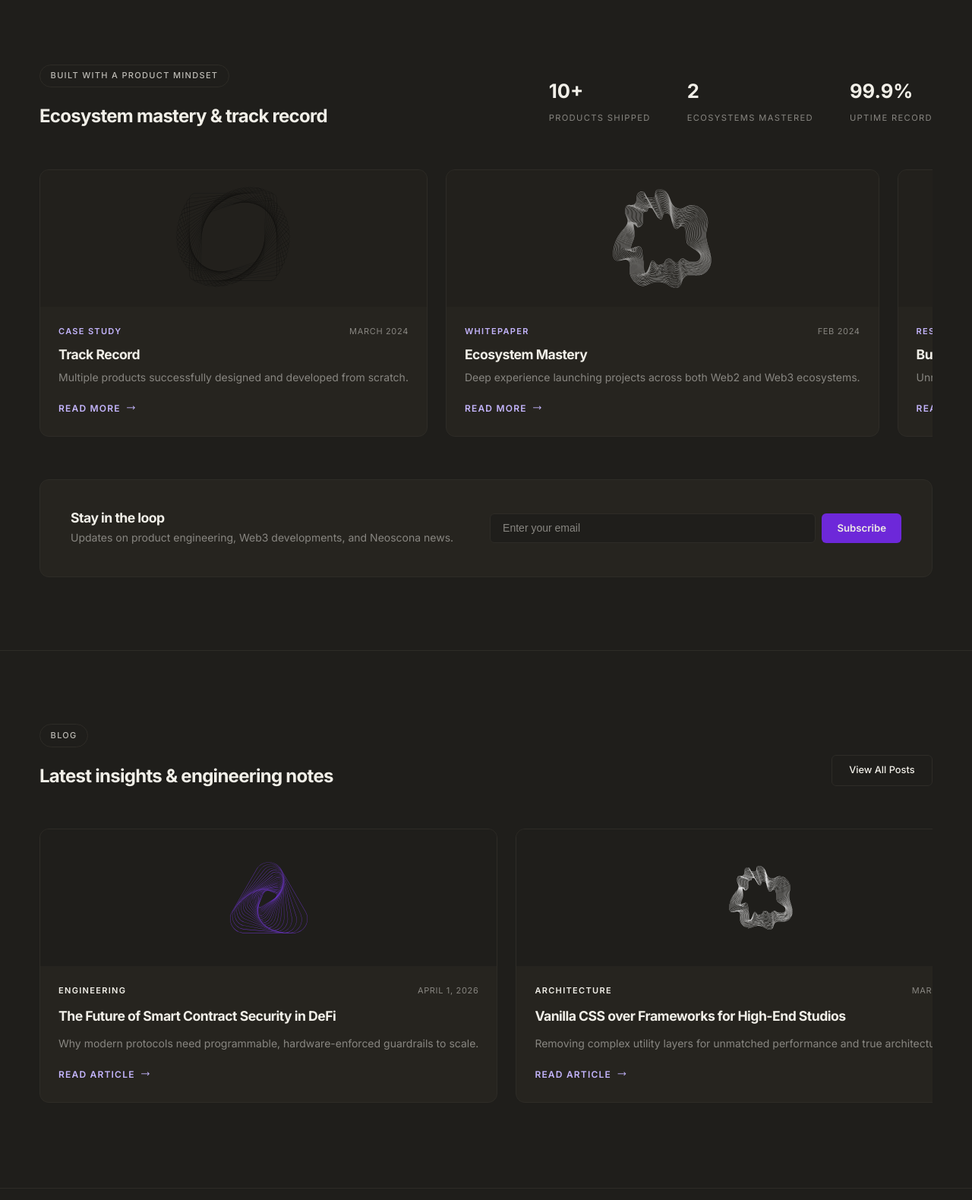
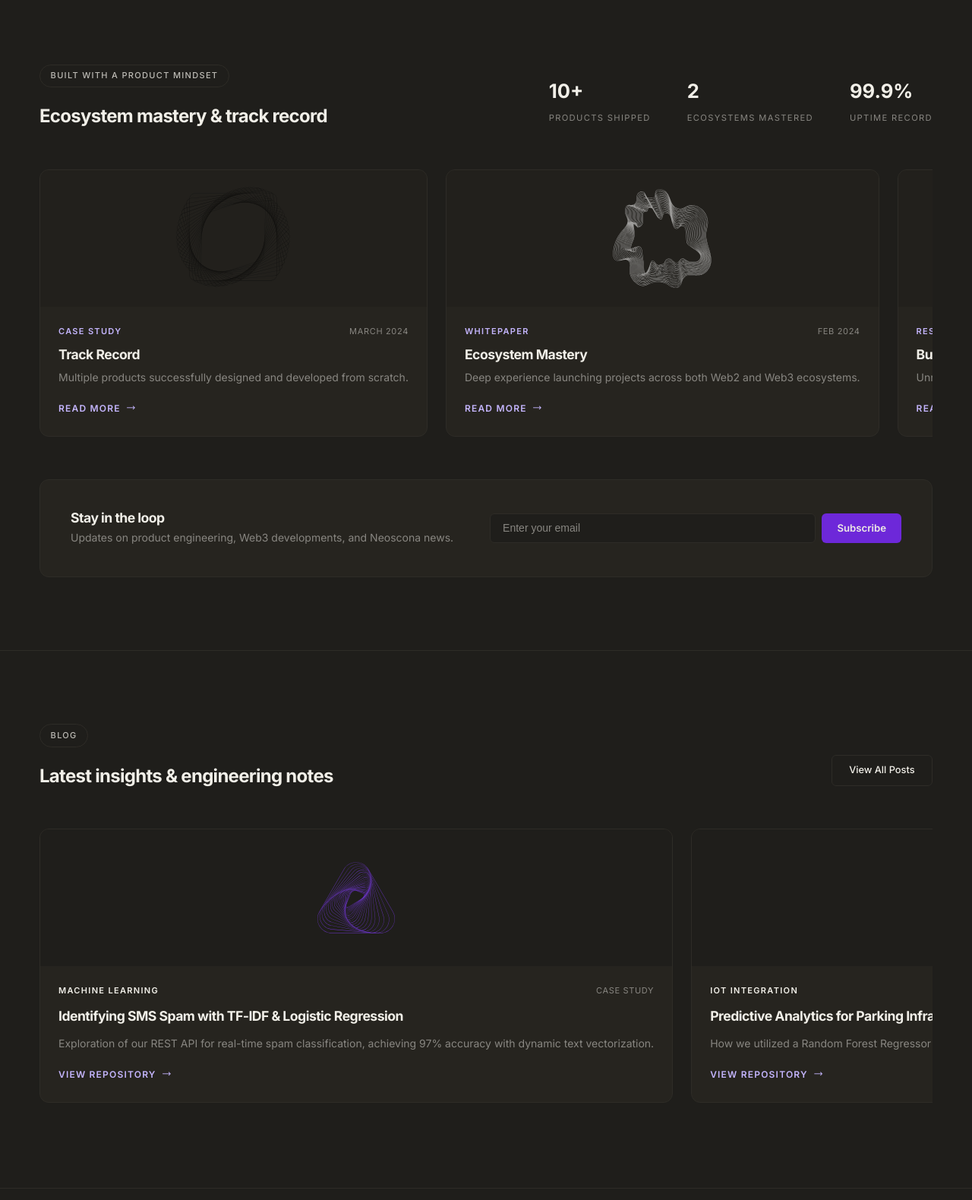
Before and after one commit to the-foundingengineer/neoscona, a Flask app: page / in a window 1280 px wide. Shown: the part 4920-6500 px from the top of the page at 76% size. Run offline with Flask 3, Linux system fonts and the light colour scheme; some libraries are stand-ins or nearby versions.

Commit message:
Site Update: 2026-04-13 20:59:28

```diff
--- a/templates/neoscona.html
+++ b/templates/neoscona.html
@@ -409,20 +409,20 @@
       <div class="nd-tile">
         <div class="nd-tile-num">01</div>
         <img class="nd-tile-img" src="/static/images/wir-3-white.svg" alt="" />
-        <h3>SaaS Analytics Platform</h3>
-        <p>Designed and developed a scalable dashboard platform handling real-time data visualization and user management.</p>
+        <h3>SMS Spam Detection API</h3>
+        <p>Designed and deployed a highly accurate machine learning system using TF-IDF vectorization and Logistic Regression.</p>
       </div>
       <div class="nd-tile">
         <div class="nd-tile-num">02</div>
         <img class="nd-tile-img" src="/static/images/wir-4-white.svg" alt="" />
-        <h3>NFT Minting Platform</h3>
-        <p>Built a secure, high-performance minting platform with wallet integration and smart contract deployment.</p>
+        <h3>Parking Occupancy Predictor</h3>
+        <p>Built an IoT-integrated predictive analytics platform utilizing Random Forest to forecast parking availability.</p>
       </div>
       <div class="nd-tile">
         <div class="nd-tile-num">03</div>
         <img class="nd-tile-img" src="/static/images/wir-5-white.svg" alt="" />
-        <h3>Startup MVP</h3>
-        <p>Took a startup from idea to launch with a full-stack application and mobile-ready experience.</p>
+        <h3>Startup MVP Development</h3>
+        <p>Taking ideas from concept to production with robust, scalable full-stack applications and data integrations.</p>
       </div>
     </div>
   </section>
@@ -675,48 +675,24 @@
         <div class="nd-card-thumb" style="background:var(--bg); padding: 2rem"><img src="/static/images/wir-2-purple.svg" alt="" style="opacity: 0.85" /></div>
         <div class="nd-card-body">
           <div class="nd-card-meta">
-            <span class="nd-card-label" style="color:var(--heading)">Engineering</span>
-            <span class="nd-card-date">April 1, 2026</span>
+            <span class="nd-card-label" style="color:var(--heading)">Machine Learning</span>
+            <span class="nd-card-date">Case Study</span>
           </div>
-          <h4 style="margin-bottom:0.75rem; line-height:1.4">The Future of Smart Contract Security in DeFi</h4>
-          <p>Why modern protocols need programmable, hardware-enforced guardrails to scale.</p>
-          <a href="#" class="nd-card-link">Read Article <span class="material-symbols-outlined" style="font-size:0.9rem">trending_flat</span></a>
+          <h4 style="margin-bottom:0.75rem; line-height:1.4">Identifying SMS Spam with TF-IDF & Logistic Regression</h4>
+          <p>Exploration of our REST API for real-time spam classification, achieving 97% accuracy with dynamic text vectorization.</p>
+          <a href="https://github.com/Blurryfqce/Spam-Detector" target="_blank" class="nd-card-link">View Repository <span class="material-symbols-outlined" style="font-size:0.9rem">trending_flat</span></a>
         </div>
       </div>
       <div class="nd-card">
         <div class="nd-card-thumb" style="background:var(--bg); padding: 2rem"><img src="/static/images/wir-4-white.svg" alt="" style="opacity: 0.85" /></div>
         <div class="nd-card-body">
           <div class="nd-card-meta">
-            <span class="nd-card-label" style="color:var(--heading)">Architecture</span>
-            <span class="nd-card-date">March 24, 2026</span>
+            <span class="nd-card-label" style="color:var(--heading)">IoT Integration</span>
+            <span class="nd-card-date">Case Study</span>
           </div>
-          <h4 style="margin-bottom:0.75rem; line-height:1.4">Vanilla CSS over Frameworks for High-End Studios</h4>
-          <p>Removing complex utility layers for unmatched performance and true architectural design.</p>
-          <a href="#" class="nd-card-link">Read Article <span class="material-symbols-outlined" style="font-size:0.9rem">trending_flat</span></a>
-        </div>
-      </div>
-      <div class="nd-card">
-        <div class="nd-card-thumb" style="background:var(--bg); padding: 2rem"><img src="/static/images/wir-5-white.svg" alt="" style="opacity: 0.85" /></div>
-        <div class="nd-card-body">
-          <div class="nd-card-meta">
-            <span class="nd-card-label" style="color:var(--heading)">Case Study</span>
-            <span class="nd-card-date">March 15, 2026</span>
-          </div>
-          <h4 style="margin-bottom:0.75rem; line-height:1.4">Architecting APIs for Web3 Game Economies</h4>
-          <p>How we handled 50,000 requests per second for a growing gaming studio MVP.</p>
-          <a href="#" class="nd-card-link">Read Article <span class="material-symbols-outlined" style="font-size:0.9rem">trending_flat</span></a>
-        </div>
-      </div>
-      <div class="nd-card">
-        <div class="nd-card-thumb" style="background:var(--bg); padding: 2rem"><img src="/static/images/wir-1-purple.svg" alt="" style="opacity: 0.85" /></div>
-        <div class="nd-card-body">
-          <div class="nd-card-meta">
-            <span class="nd-card-label" style="color:var(--heading)">Design</span>
-            <span class="nd-card-date">March 2, 2026</span>
-          </div>
-          <h4 style="margin-bottom:0.75rem; line-height:1.4">Designing for Founders, Not Just Users</h4>
-          <p>Why B2B product design requires a fundamentally different psychological approach.</p>
-          <a href="#" class="nd-card-link">Read Article <span class="material-symbols-outlined" style="font-size:0.9rem">trending_flat</span></a>
+          <h4 style="margin-bottom:0.75rem; line-height:1.4">Predictive Analytics for Parking Infrastructure</h4>
+          <p>How we utilized a Random Forest Regressor and automated weekly Firebase updates to forecast parking lot occupancy.</p>
+          <a href="https://github.com/Blurryfqce/Parking_ml" target="_blank" class="nd-card-link">View Repository <span class="material-symbols-outlined" style="font-size:0.9rem">trending_flat</span></a>
         </div>
       </div>
     </div>
```
Also changed, not shown: blog.html (+5 -5 lines), index.html (+16 -40 lines), templates/blog.html (+5 -5 lines).
